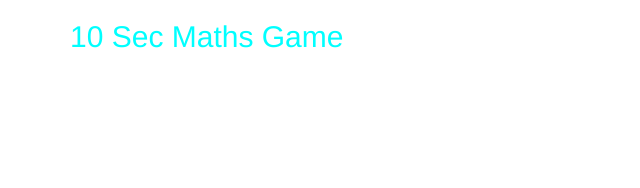
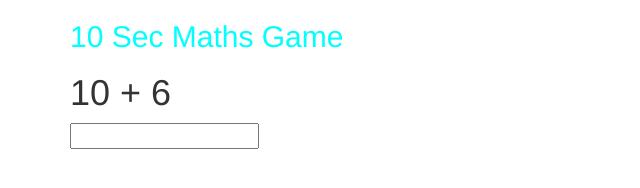
Before and after one commit to guirges0128/10sec-math-game, a plain HTML site: page index.html in a window 1280 px wide. Shown: the whole page, without its empty margins (0-640 px from the left). Drawn offline with nearby package versions, Linux system fonts and the light colour scheme.

Commit message:
added basic functionality

```diff
--- a/index.html
+++ b/index.html
@@ -18,6 +18,8 @@
       <div class="row">
         <div class="col-xs-12">
           <h2>10 Sec Maths Game</h2>
+          <h1 id="equation"></h1>
+          <input id="user-input" type="number" />
         </div>
       </div>
     </div>
--- a/index.js
+++ b/index.js
@@ -1 +1,40 @@
-console.log('Hello World!');
+$(document).ready(function() {
+    var currentQuestion;
+var randomNumberGenerator = function(size) {
+    //create a radom number generator using the Math.ceil and Math.random functions
+    return Math.ceil(Math.random() * size);
+}
+
+var questionGenerator = function() {
+    //create a new object
+    var question = {};
+    //insert generator fuction inside two variables
+    var number1 = randomNumberGenerator(10);
+    var number2 = randomNumberGenerator(10);
+    //insert new objects within question object
+    question.answer = number1 + number2;
+    question.equation = String(number1) + ' + ' + String(number2);
+
+    return question;
+}
+    var renderNewQuestion = function() {
+    //use global variable and combine it with questionGenerator function
+    currentQuestion = questionGenerator();
+    //inject to DOM
+    $('#equation').text(currentQuestion.equation);
+
+}
+    //check to see if users input is correct answer
+    var checkAnswer = function(userInput, answer) {
+        if (userInput === answer) {
+            renderNewQuestion();
+        }
+    }
+
+    //event listner when user inputs answer on keyup
+    $('#user-input').on('keyup', function () {
+        checkAnswer(Number($(this).val()), currentQuestion.answer);
+      });
+
+      renderNewQuestion();
+})
```
